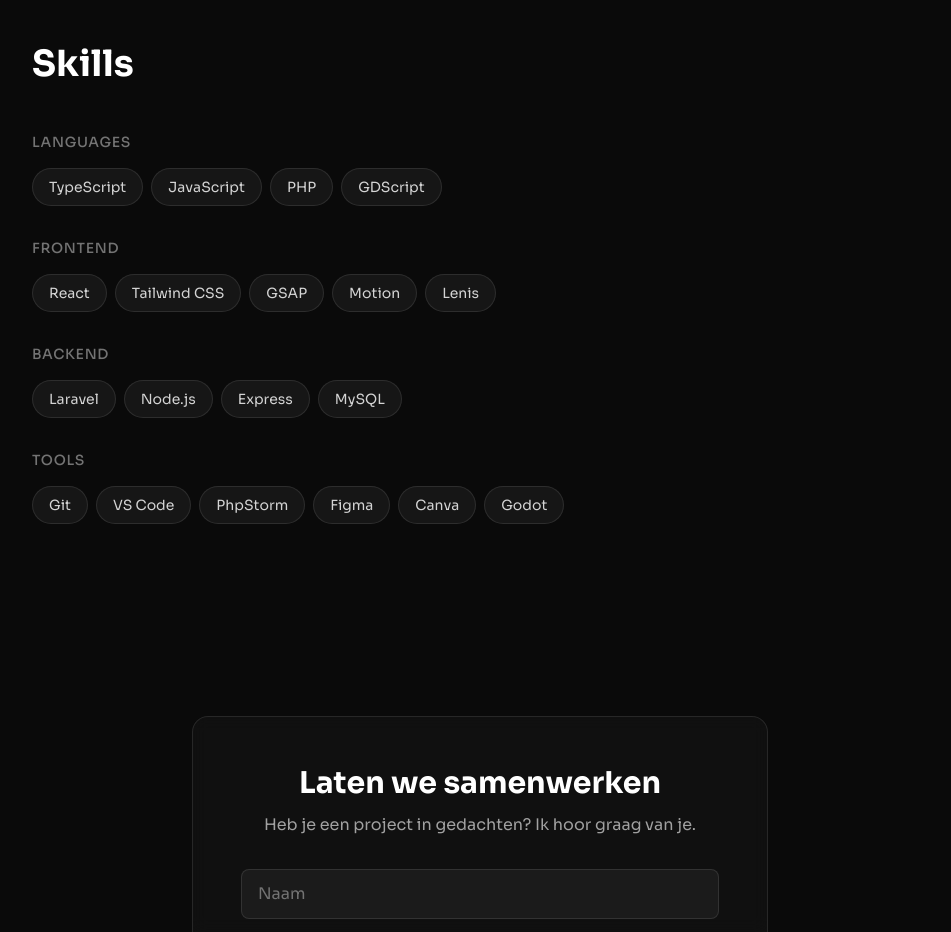
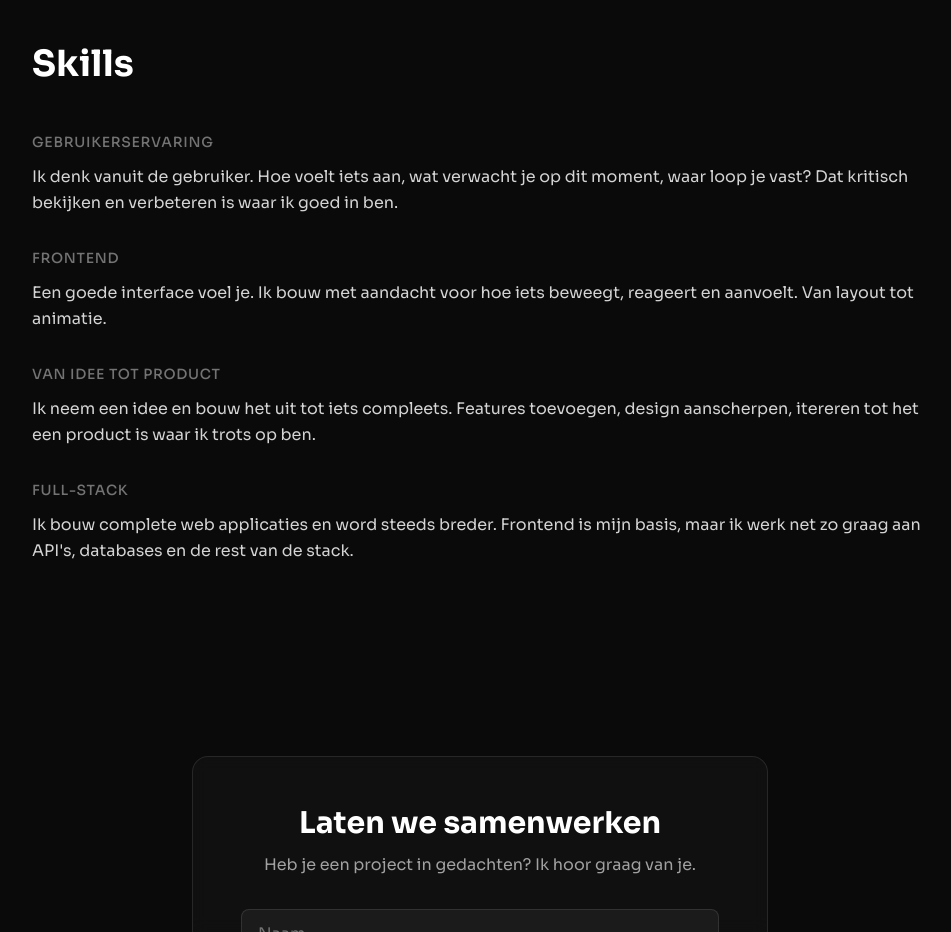
Before and after one commit to AirMile/portfolio, a React (Vite) app: page / in a window 1280 px wide. Shown: the part 2380-3312 px from the top of the page, without its empty margins (160-1111 px from the left). Built offline with nearby package versions, Linux system fonts and the light colour scheme.

Commit message:
refactor(skills): rewrite section from tech stack list to skill descriptions

```diff
--- a/src/components/sections/Skills.tsx
+++ b/src/components/sections/Skills.tsx
@@ -1,21 +1,45 @@
+import type { ReactNode } from 'react'
 import { FadeIn, StaggerContainer, StaggerItem } from '@/components/animation'
 
-const skillCategories = [
+const skillCategories: { title: string; description: ReactNode }[] = [
   {
-    title: 'Languages',
-    skills: ['TypeScript', 'JavaScript', 'PHP', 'GDScript'],
+    title: 'Gebruikerservaring',
+    description: (
+      <>
+        Ik denk vanuit de gebruiker. Hoe voelt iets aan, wat verwacht je op dit
+        moment, waar loop je vast? Dat kritisch bekijken en verbeteren is waar
+        ik goed in ben.
+      </>
+    ),
   },
   {
     title: 'Frontend',
-    skills: ['React', 'Tailwind CSS', 'GSAP', 'Motion', 'Lenis'],
+    description: (
+      <>
+        Een goede interface voel je. Ik bouw met aandacht voor hoe iets beweegt,
+        reageert en aanvoelt. Van layout tot animatie.
+      </>
+    ),
   },
   {
-    title: 'Backend',
-    skills: ['Laravel', 'Node.js', 'Express', 'MySQL'],
+    title: 'Van idee tot product',
+    description: (
+      <>
+        Ik neem een idee en bouw het uit tot iets compleets. Features toevoegen,
+        design aanscherpen, itereren tot het een product is waar ik trots op
+        ben.
+      </>
+    ),
   },
   {
-    title: 'Tools',
-    skills: ['Git', 'VS Code', 'PhpStorm', 'Figma', 'Canva', 'Godot'],
+    title: 'Full-stack',
+    description: (
+      <>
+        Ik bouw complete web applicaties en word steeds breder. Frontend is mijn
+        basis, maar ik werk net zo graag aan API's, databases en de rest van de
+        stack.
+      </>
+    ),
   },
 ]
 
@@ -33,19 +57,12 @@
         >
           {skillCategories.map((category) => (
             <StaggerItem key={category.title}>
-              <h3 className="mb-4 text-sm font-medium tracking-wider text-neutral-500 uppercase">
+              <h3 className="mb-3 text-sm font-medium tracking-wider text-neutral-500 uppercase">
                 {category.title}
               </h3>
-              <div className="flex flex-wrap gap-2">
-                {category.skills.map((skill) => (
-                  <span
-                    key={skill}
-                    className="rounded-full border border-white/10 bg-white/5 px-4 py-2 text-sm text-neutral-300 transition-colors hover:bg-white/10 hover:text-white"
-                  >
-                    {skill}
-                  </span>
-                ))}
-              </div>
+              <p className="text-base leading-relaxed text-neutral-300 [&>strong]:font-medium [&>strong]:text-white">
+                {category.description}
+              </p>
             </StaggerItem>
           ))}
         </StaggerContainer>
```
